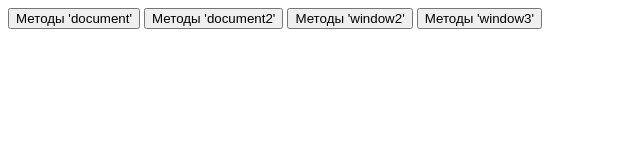
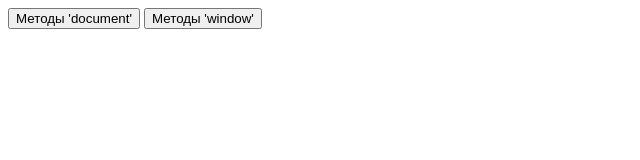
Before and after one commit to anpod07/test_rep, a plain HTML site: page index.html in a window 1280 px wide. Shown: the whole page, without its empty margins (0-640 px from the left). Drawn offline with Linux system fonts and the light colour scheme.

Commit message:
Update index.html

```diff
--- a/index.html
+++ b/index.html
@@ -20,9 +20,7 @@
 	<BODY>
         <FORM>
             <INPUT TYPE=button VALUE="Методы 'document'" onClick="doc1();">
-            <INPUT TYPE=button VALUE="Методы 'document2'" onClick="doc1();">
-            <INPUT TYPE=button VALUE="Методы 'window2'" onClick="win1();">
-            <INPUT TYPE=button VALUE="Методы 'window3'" onClick="win1();">
+            <INPUT TYPE=button VALUE="Методы 'window'" onClick="win1();">
         </FORM>
 	</BODY>
 </HTML>
```
